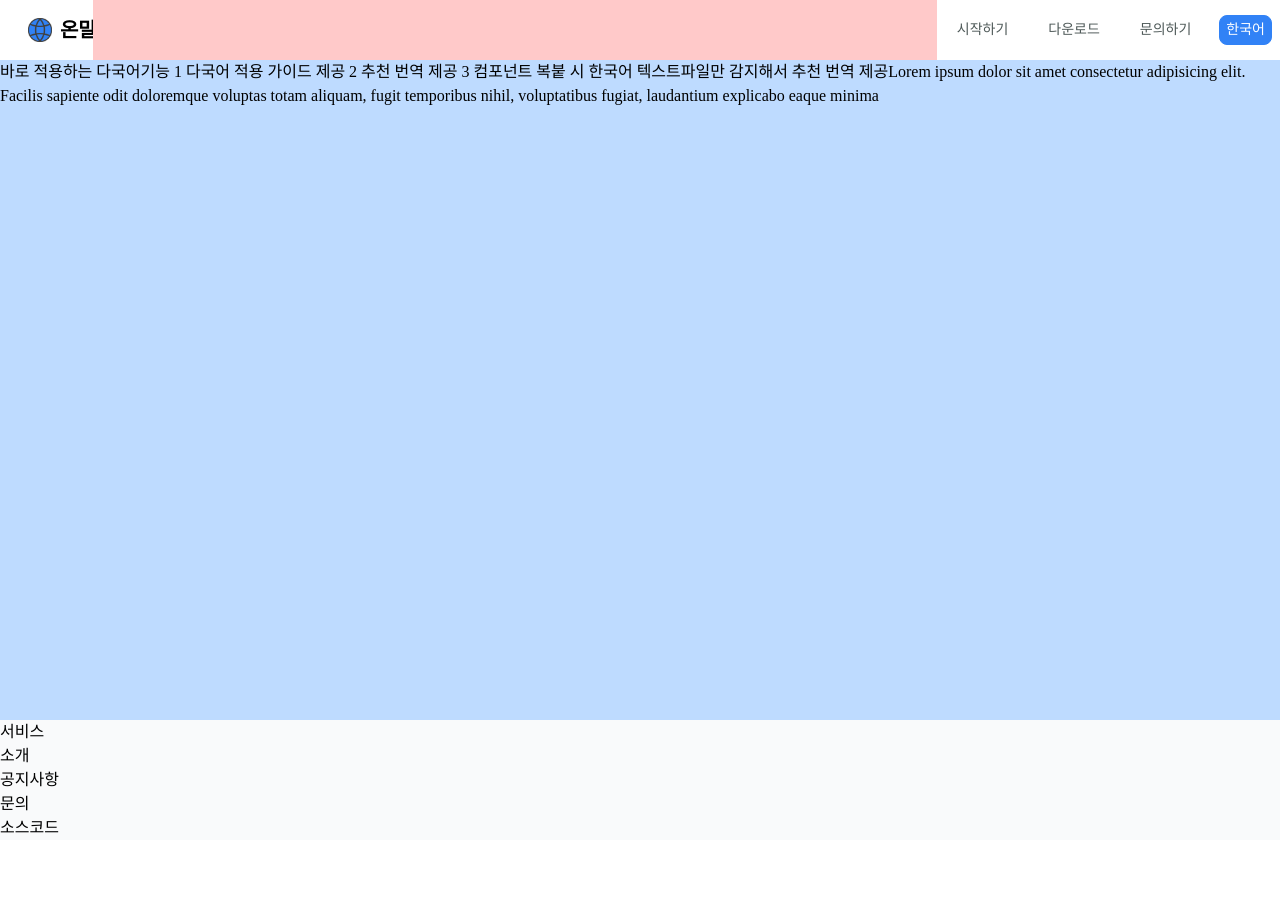
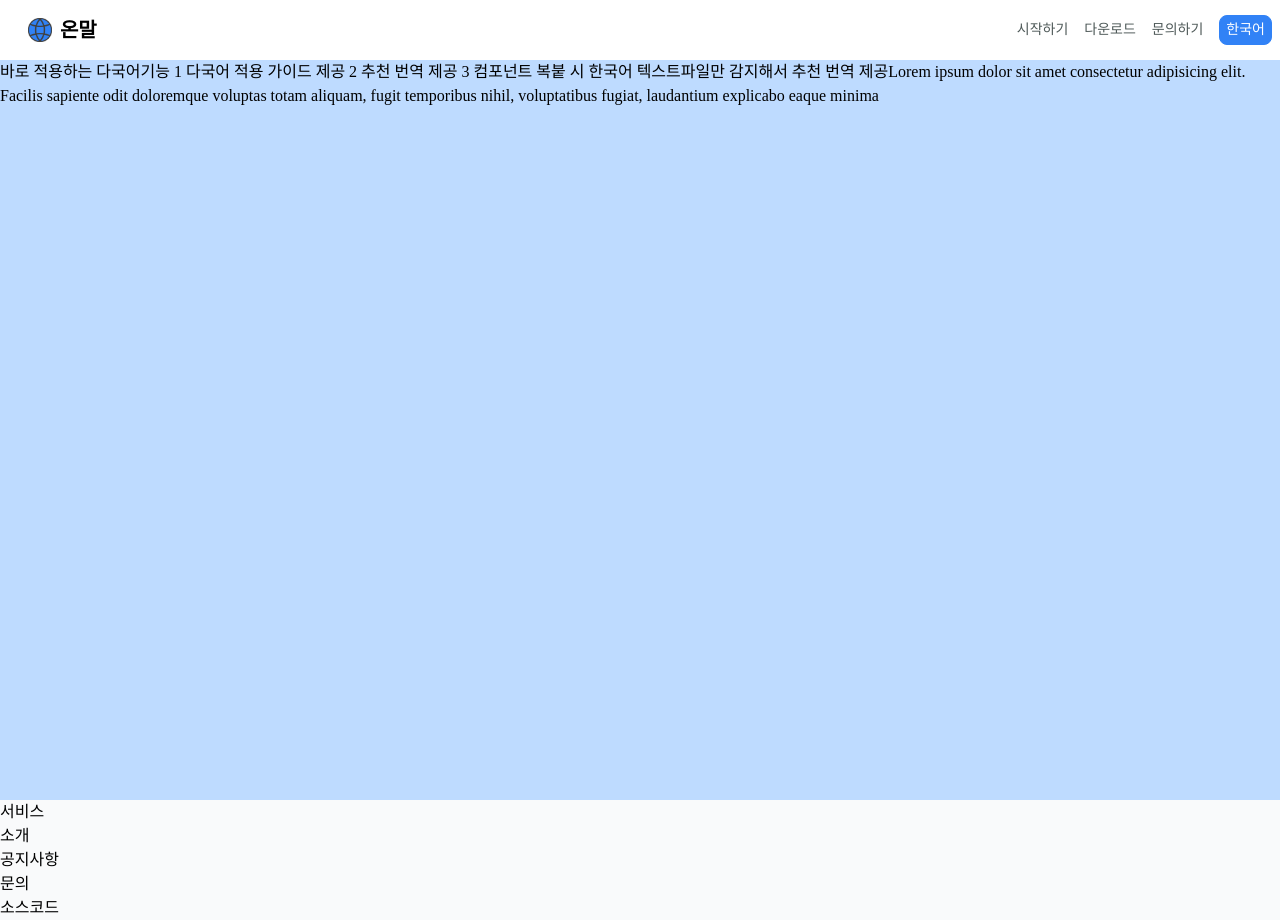
Before and after one commit to righthunkwon/onmal-web, a React (Vite) app: page / in a window 1280 px wide. Before the commit the page ends 840 px from the top, so only its background shows below. Built offline with nearby package versions, Linux system fonts and the light colour scheme.

Commit message:
design: 헤더 컴포넌트 분리 및 반응형 구현

```diff
--- a/index.css
+++ b/index.css
@@ -5,7 +5,7 @@
   --color-ourBlue: rgb(49, 130, 246); /* #3182F6 */
   --color-ourGray: rgb(139, 149, 161); /* #8B95A1 */
   --color-ourBlack: rgb(78, 89, 88); /* #4E5958 */
-  --color-ourSvgButton: rgb(176, 184, 193); /* B0B8C1 */
+  --color-ourSvgButton: rgb(176, 184, 193); /* #B0B8C1 */
 
   /* text */
   --color-ourTextBlue: rgb(49, 130, 246); /* #3182F6 */
@@ -13,9 +13,10 @@
   --color-ourTextBlack: rgb(78, 89, 88); /* #4E5958 */
 
   /* event */
-  --color-ourHoverBlue: rgb(27, 100, 218); /* #1B64DA */
-  --color-ourHoverWhite: rgb(242, 244, 246); /* #F2F4F6 */
-  --color-ourHoverGray: rgb(139, 149, 161); /* #8B95A1 */
+  --color-ourEventBlue: rgb(27, 100, 218); /* #1B64DA */
+  --color-ourEventWhite: rgb(242, 244, 246); /* #F2F4F6 */
+  --color-ourEventGray: rgb(139, 149, 161); /* #8B95A1 */
+  --color-ourEventLightGray: rgba(2, 32, 71, 0.05); /* 0220470d */
 }
 
 @layer base {
@@ -36,18 +37,22 @@
   }
 
   .c-content {
-    @apply min-h-[calc(100vh-8.75rem)];
+    @apply min-h-[calc(100vh-3.75rem)];
+  }
+
+  .c-footer-fixed {
+    @apply fixed bottom-0 w-full;
   }
 
   .c-footer {
-    @apply fixed bottom-0 min-h-20 w-full;
+    @apply w-full;
   }
 
-  .c-footer-default {
-    @apply min-h-20 w-full;
+  .c-nav-menu-item {
+    @apply mx-2 my-auto cursor-pointer rounded-lg py-3 whitespace-nowrap hover:bg-gray-100;
   }
 
-  .c-menu-item {
-    @apply mx-2 my-auto cursor-pointer rounded-lg px-3 py-2 whitespace-nowrap hover:bg-gray-100;
+  .c-drawer-menu-item {
+    @apply active:bg-ourEventLightGray z-99 my-auto cursor-pointer px-5 py-5 whitespace-nowrap hover:bg-gray-100;
   }
 }
--- a/src/App.tsx
+++ b/src/App.tsx
@@ -19,7 +19,7 @@ const App = () => {
         </main>
 
         {/* 하단푸터 */}
-        <footer className="c-footer-default bg-gray-50">
+        <footer className="c-footer bg-gray-50">
           <ul>
             <li>
               <div>서비스</div>
--- a/src/components/Header.tsx
+++ b/src/components/Header.tsx
@@ -1,46 +1,35 @@
 import React, { useState } from 'react';
-import logo from '@/assets/images/logo.png';
+import BtnDrawerMenu from '@/assets/svgs/btn-drawer-menu.svg?react';
+import HeaderDrawerMenu from '@/components/HeaderDrawerMenu';
+import HeaderNavbarMenu from '@/components/HeaderNavbarMenu';
+import HeaderLogo from '@/components/HeaderLogo';
+import BtnClose from '@/assets/svgs/btn-close.svg?react';
 
 const Header: React.FC = () => {
   const [open, setOpen] = useState(false); // 메뉴오픈여부
 
-  /**
-   * 드로어 메뉴 버튼
-   */
-  const renderDrawerMenu = () => (
-    <button className="sm:hidden" onClick={() => setOpen((open) => !open)}>
-      {open ? 'X' : '■'}
-    </button>
-  );
+  const toggleDrawerMenu = () => {
+    setOpen((open) => !open);
+  };
 
   return (
     <>
       <nav className="c-header flex justify-between bg-white text-sm">
         <div className="flex w-full">
-          <div className="mx-2 flex cursor-pointer items-center px-3 py-2">
-            <img className="mx-2 h-6 w-6" src={logo} alt="logo" />
-            <span className="text- text-xl font-semibold">온말</span>
-          </div>
-          <div className="hidden w-full bg-red-200 sm:flex"></div>
-          <ul className="text-ourTextBlack hidden sm:flex">
-            <li className="c-menu-item">시작하기</li> {/* 시작하기 */}
-            <li className="c-menu-item">다운로드</li> {/* 다운로드 */}
-            <li className="c-menu-item">문의하기</li> {/* 문의하기 */}
-          </ul>
-          <button className="border-ourBlue bg-ourBlue mx-2 my-auto hidden h-fit cursor-pointer rounded-lg border-1 px-1.5 py-1 whitespace-nowrap text-white sm:flex">
-            한국어
-          </button>
+          <HeaderLogo />
+          <div className="hidden w-full sm:flex"></div>
+          <HeaderNavbarMenu />
         </div>
-        {renderDrawerMenu()}
+        <button className="sm:hidden" onClick={toggleDrawerMenu}>
+          {open ? (
+            <BtnClose className="mx-4" width={20} height={20} />
+          ) : (
+            <BtnDrawerMenu className="mx-4" width={20} height={20} />
+          )}
+        </button>
       </nav>
       <div className="h-15"></div>
-      {open && (
-        <ul className="text-ourTextBlack sm:hidden">
-          <li className="c-menu-item">시작하기</li> {/* 시작하기 */}
-          <li className="c-menu-item">다운로드</li> {/* 다운로드 */}
-          <li className="c-menu-item">문의하기</li> {/* 문의하기 */}
-        </ul>
-      )}
+      <HeaderDrawerMenu open={open} />
     </>
   );
 };
--- /dev/null
+++ b/src/components/HeaderDrawerMenu.tsx
@@ -0,0 +1,23 @@
+import React from 'react';
+
+interface HeaderDrawerMenuProps {
+  open: boolean;
+}
+
+const HeaderDrawerMenu: React.FC<HeaderDrawerMenuProps> = ({ open }) => {
+  return (
+    <>
+      <div
+        className={`border-ourGray w-full overflow-hidden border-b-1 bg-white transition-all duration-400 sm:hidden ${open ? 'fixed top-15 max-h-48 translate-y-0 opacity-100' : 'max-h-0 -translate-y-2 opacity-0'}`}
+      >
+        <ul className="text-ourTextBlack">
+          <li className="c-drawer-menu-item">시작하기</li>
+          <li className="c-drawer-menu-item">다운로드</li>
+          <li className="c-drawer-menu-item">문의하기</li>
+        </ul>
+      </div>
+    </>
+  );
+};
+
+export default HeaderDrawerMenu;
--- /dev/null
+++ b/src/components/HeaderLogo.tsx
@@ -0,0 +1,15 @@
+import React from 'react';
+import logo from '@/assets/images/logo.png';
+
+const HeaderLogo: React.FC = () => {
+  return (
+    <>
+      <div className="mx-2 flex cursor-pointer items-center px-3 py-2">
+        <img className="mx-2 h-6 w-6" src={logo} alt="logo" />
+        <span className="text- text-xl font-semibold">온말</span>
+      </div>
+    </>
+  );
+};
+
+export default HeaderLogo;
--- /dev/null
+++ b/src/components/HeaderNavbarMenu.tsx
@@ -0,0 +1,19 @@
+import React from 'react';
+
+const HeaderNavbarMenu: React.FC = () => {
+  return (
+    <>
+      <ul className="text-ourTextBlack hidden sm:flex">
+        <li className="c-nav-menu-item">시작하기</li> {/* 시작하기 */}
+        <li className="c-nav-menu-item">다운로드</li> {/* 다운로드 */}
+        <li className="c-nav-menu-item">문의하기</li> {/* 문의하기 */}
+      </ul>
+      <button className="border-ourBlue bg-ourBlue mx-2 my-auto hidden h-fit cursor-pointer rounded-lg border-1 px-1.5 py-1 whitespace-nowrap text-white sm:flex">
+        한국어
+        {/* 한국어 */}
+      </button>
+    </>
+  );
+};
+
+export default HeaderNavbarMenu;
```
